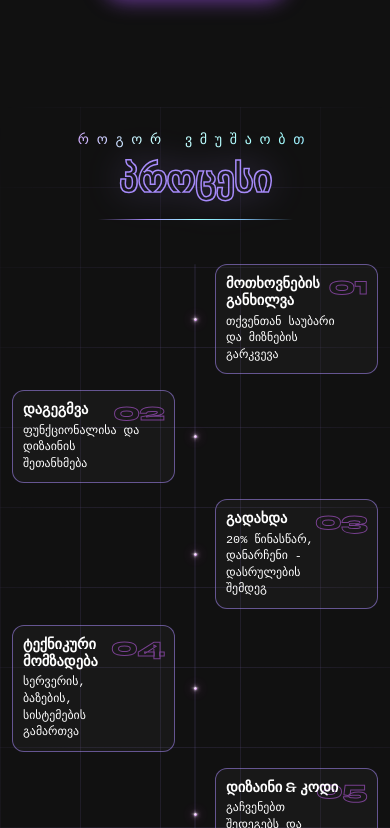
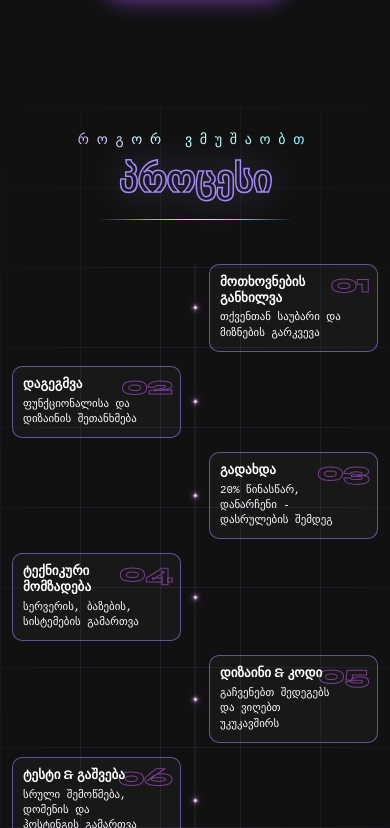
Before and after one commit to lizzaaabb/lamz-site, a Next.js app: page / in a window 390 px wide. Shown: the part 3976-4804 px from the top of the page. Built offline with nearby package versions, Linux system fonts and the light colour scheme; a web font is replaced by a local one.

Commit message:
progress bar fix

```diff
--- a/src/styles/Process.css
+++ b/src/styles/Process.css
@@ -40,18 +40,6 @@
   background-size: var(--gap) var(--gap);
   -webkit-mask-image: radial-gradient(ellipse 70% 70% at 50% 50%, black 40%, transparent 100%);
   mask-image: radial-gradient(ellipse 70% 70% at 50% 50%, black 40%, transparent 100%);
-  pointer-events: none;
-  z-index: 0;
-}
-
-.process-container::after {
-  content: '';
-  position: absolute;
-  top: -80px;
-  left: 50%;
-  transform: translateX(-50%);
-  width: 600px;
-  height: 300px;
   pointer-events: none;
   z-index: 0;
 }
@@ -100,6 +88,8 @@
   to { width: min(280px, 50vw); }
 }
 
+/* ─── List & centre line ─── */
+
 .proc-list {
   position: relative;
   max-width: 860px;
@@ -108,6 +98,15 @@
   z-index: 2;
 }
 
+/*
+  FIX: Instead of using left:50% on the track (which centres it in .proc-list),
+  we anchor it to the dot column using a CSS custom property set per breakpoint.
+  The dot column is the 2nd grid column: its left edge = 50% - half its width.
+  We compute: left = 50% (of .proc-list) but the track needs to sit exactly at
+  the horizontal centre of the dot column regardless of screen size.
+  Simplest fix: keep left:50%, but give the track an explicit, stable width
+  and make sure the dot wrapper is perfectly aligned.
+*/
 .proc-line-track {
   position: absolute;
   left: 50%;
@@ -116,6 +115,9 @@
   width: 2px;
   transform: translateX(-50%);
   z-index: 1;
+  /* Prevent subpixel blur on mobile */
+  backface-visibility: hidden;
+  -webkit-backface-visibility: hidden;
 }
 
 .proc-line-bg {
@@ -131,8 +133,9 @@
   background: linear-gradient(180deg, #fff, #c084fc);
   border-radius: 99px;
   transform: scaleY(0);
-  transform-origin: top;
-  transition: all 0.1s ease-out;
+  transform-origin: top center;
+  /* will-change avoids compositing glitches on mobile */
+  will-change: transform;
   animation: lightsaber-glow-purple 2.5s ease-in-out infinite alternate;
 }
 
@@ -152,14 +155,19 @@
   }
 }
 
+/* ─── Rows ─── */
+
 .proc-row {
   display: grid;
-  grid-template-columns: 1fr 32px 1fr;
+  /* FIX: Use minmax(0,1fr) so cards can't blow out the grid on small screens */
+  grid-template-columns: minmax(0, 1fr) 32px minmax(0, 1fr);
   align-items: center;
   margin-bottom: 20px;
   position: relative;
   z-index: 2;
 }
+
+/* ─── Dot ─── */
 
 .proc-dot-wrap {
   display: flex;
@@ -167,6 +175,8 @@
   align-items: center;
   position: relative;
   z-index: 3;
+  /* Give the column a stable, even height so the line track connects cleanly */
+  min-height: 72px;
 }
 
 .proc-dot {
@@ -264,15 +274,21 @@
   animation: none;
 }
 
+/* ─── Slots ─── */
+
 .proc-slot {
   display: flex;
   align-items: center;
+  /* FIX: prevent slot from collapsing narrower than its content */
+  min-width: 0;
 }
 
 .proc-row--right .proc-slot:first-child { justify-content: flex-end; }
 .proc-row--right .proc-slot:last-child  { justify-content: flex-start; padding-left: 20px; }
 .proc-row--left  .proc-slot:first-child { justify-content: flex-end;   padding-right: 20px; }
 .proc-row--left  .proc-slot:last-child  { justify-content: flex-start; }
+
+/* ─── Cards ─── */
 
 .proc-card {
   position: relative;
@@ -284,7 +300,7 @@
   padding: 18px 20px;
   overflow: hidden;
   width: 100%;
-  max-width: 340px;
+  /* FIX: remove max-width so card fills its grid slot fully on any screen */
   min-height: 72px;
   cursor: default;
   transition:
@@ -292,6 +308,9 @@
     background   0.4s,
     transform    0.4s cubic-bezier(0.16,1,0.3,1),
     box-shadow   0.4s;
+  /* FIX: prevent text from overflowing the card on very narrow screens */
+  box-sizing: border-box;
+  min-width: 0;
 }
 
 .proc-card:hover {
@@ -344,6 +363,9 @@
   flex-direction: column;
   gap: 4px;
   padding-right: 40px;
+  /* FIX: allow body text to wrap rather than stretch card */
+  min-width: 0;
+  width: 100%;
 }
 
 .proc-card__title {
@@ -351,6 +373,8 @@
   font-weight: 700;
   color: #fff;
   line-height: 1.2;
+  /* FIX: wrap long titles on mobile instead of overflowing */
+  word-break: break-word;
 }
 
 .proc-card__desc {
@@ -358,7 +382,11 @@
   color: rgb(255, 255, 255);
   line-height: 1.4;
   font-family: 'Syne Mono', monospace;
+  /* FIX: wrap long descriptions */
+  word-break: break-word;
 }
+
+/* ─── Mobile ─── */
 
 @media (max-width: 600px) {
   .process-container { padding: 22px 0 80px; }
@@ -366,31 +394,47 @@
   .proc-list { padding: 0 12px; max-width: 100%; }
 
   .proc-row {
-    grid-template-columns: 1fr 24px 1fr;
-    margin-bottom: 16px;
+    /* FIX: narrower dot column so cards get more room */
+    grid-template-columns: minmax(0, 1fr) 20px minmax(0, 1fr);
+    margin-bottom: 14px;
   }
 
-  .proc-row--right .proc-slot:last-child  { padding-left: 10px; }
-  .proc-row--left  .proc-slot:first-child { padding-right: 10px; }
+  /* Tighten slot padding so cards are wider */
+  .proc-row--right .proc-slot:last-child  { padding-left: 8px; }
+  .proc-row--left  .proc-slot:first-child { padding-right: 8px; }
+
+  /* Dot column min-height matches card min-height */
+  .proc-dot-wrap { min-height: 60px; }
 
   .proc-card {
-    padding: 14px 14px;
+    padding: 12px 12px;
     border-radius: 12px;
-    max-width: 100%;
     min-height: 60px;
   }
 
   .proc-card__ghost-num { font-size: 2rem; top: 8px; right: 10px; }
-  .proc-card__title     { font-size: 0.9rem; }
-  .proc-card__desc      { font-size: 0.74rem; }
-  .proc-card__body      { padding-right: 32px; }
+  .proc-card__title     { font-size: 0.88rem; }
+  .proc-card__desc      { font-size: 0.72rem; }
+  .proc-card__body      { padding-right: 28px; }
   .proc-title           { font-size: 2.3rem; }
 }
 
 @media (max-width: 400px) {
-  .proc-row { grid-template-columns: 1fr 20px 1fr; }
-  .proc-card { padding: 10px 10px; min-height: 52px; }
-  .proc-card__ghost-num { font-size: 1.6rem; }
-  .proc-card__title     { font-size: 0.9rem; }
-  .proc-card__body      { padding-right: 24px; }
+  .proc-row {
+    grid-template-columns: minmax(0, 1fr) 16px minmax(0, 1fr);
+  }
+  .proc-row--right .proc-slot:last-child  { padding-left: 6px; }
+  .proc-row--left  .proc-slot:first-child { padding-right: 6px; }
+
+  .proc-dot-wrap { min-height: 52px; }
+
+  .proc-card {
+    padding: 10px 10px;
+    min-height: 52px;
+    border-radius: 10px;
+  }
+  .proc-card__ghost-num { font-size: 1.6rem; top: 6px; right: 8px; }
+  .proc-card__title     { font-size: 0.82rem; }
+  .proc-card__desc      { font-size: 0.68rem; }
+  .proc-card__body      { padding-right: 22px; }
 }
```
